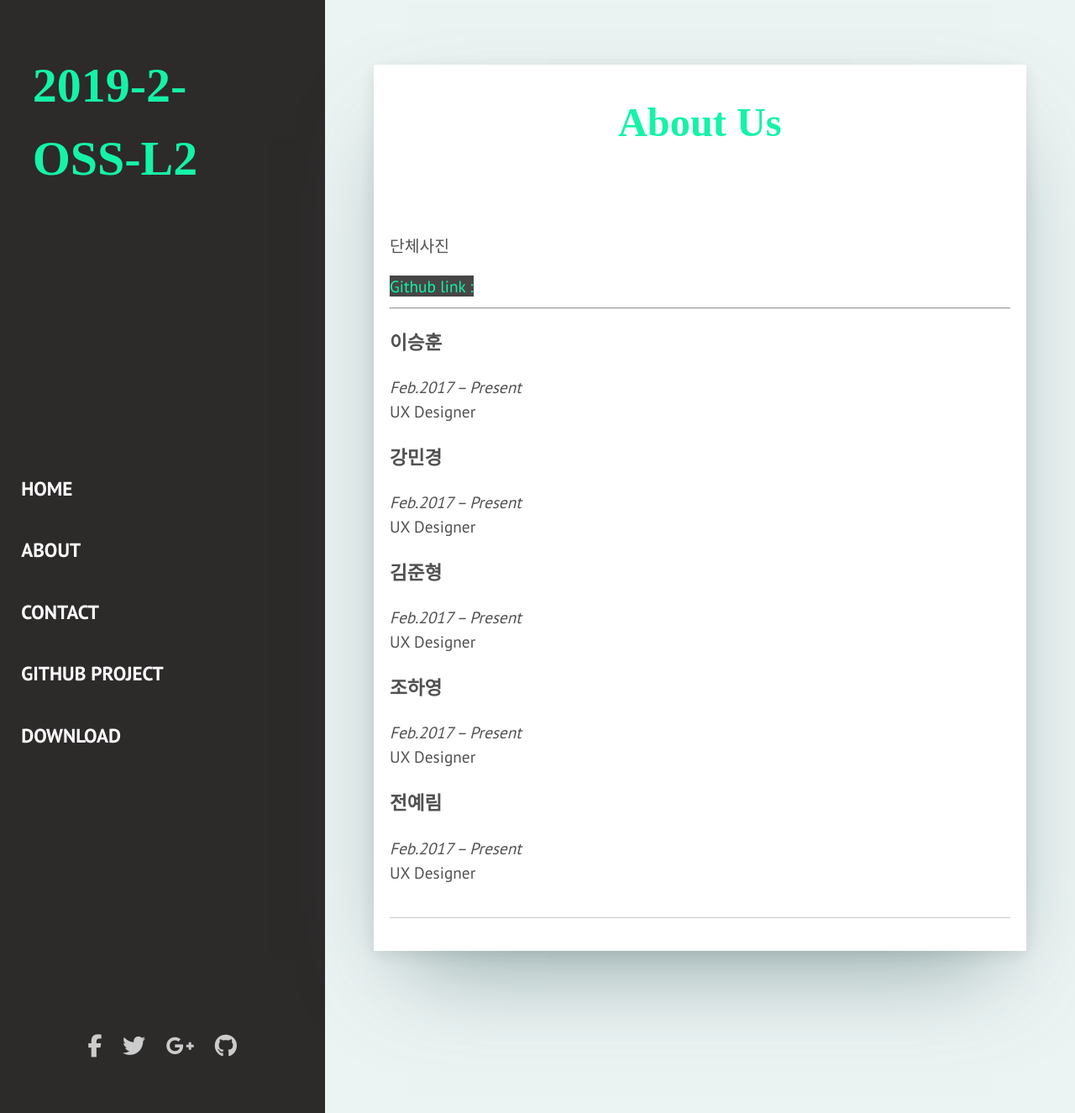
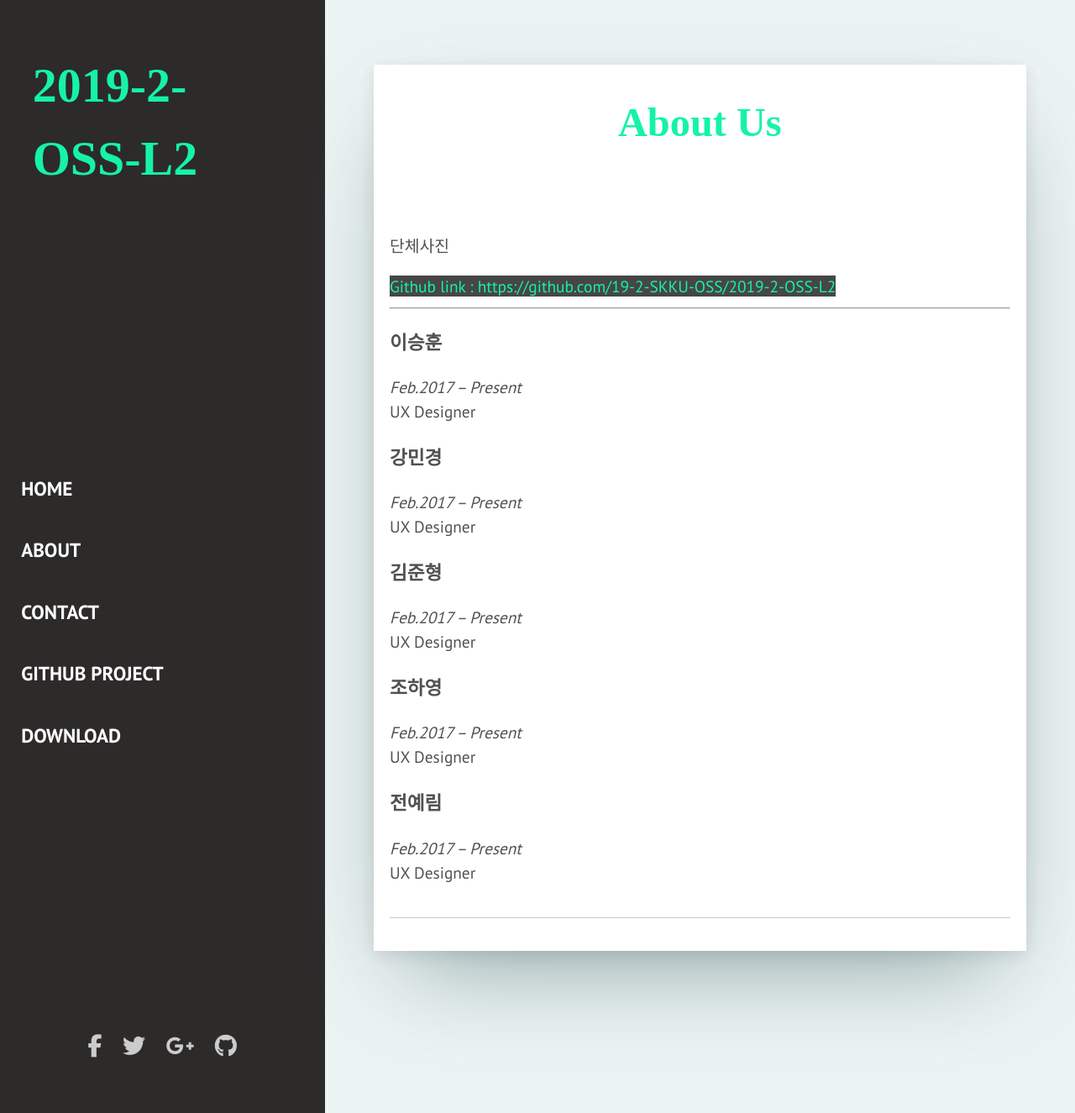
Before and after one commit to JunHyeongKim73/2019-2-OSS-L2, a Jekyll site: the page built from _pages/about.html, in a window 1280 px wide and 1325 px high. Shown: the whole window at 84% size. Built offline with Jekyll 4.4.1, drawn with Linux system fonts in a browser that asks for light colours; nearby versions of some CDN libraries; some web fonts are replaced; library files that are not in the unit come from our copies.

Commit message:
font test2
Signed-off-by: hayoung <wh28533@gmail.com>

```diff
--- a/_pages/about.html
+++ b/_pages/about.html
@@ -12,7 +12,7 @@
             <div class="container">
                     <img class="image" src="">
                     <p> 단체사진 </p>
-                    <a style="background-color:#464646; color:#15F3A8"> Github link :  </a>
+                    <a style="background-color:#464646; color:#15F3A8"> Github link : https://github.com/19-2-SKKU-OSS/2019-2-OSS-L2   </a>
                     <hr>
                     <h3 style="font-weight: 2000;" >이승훈</h3>
                     <p>
```
